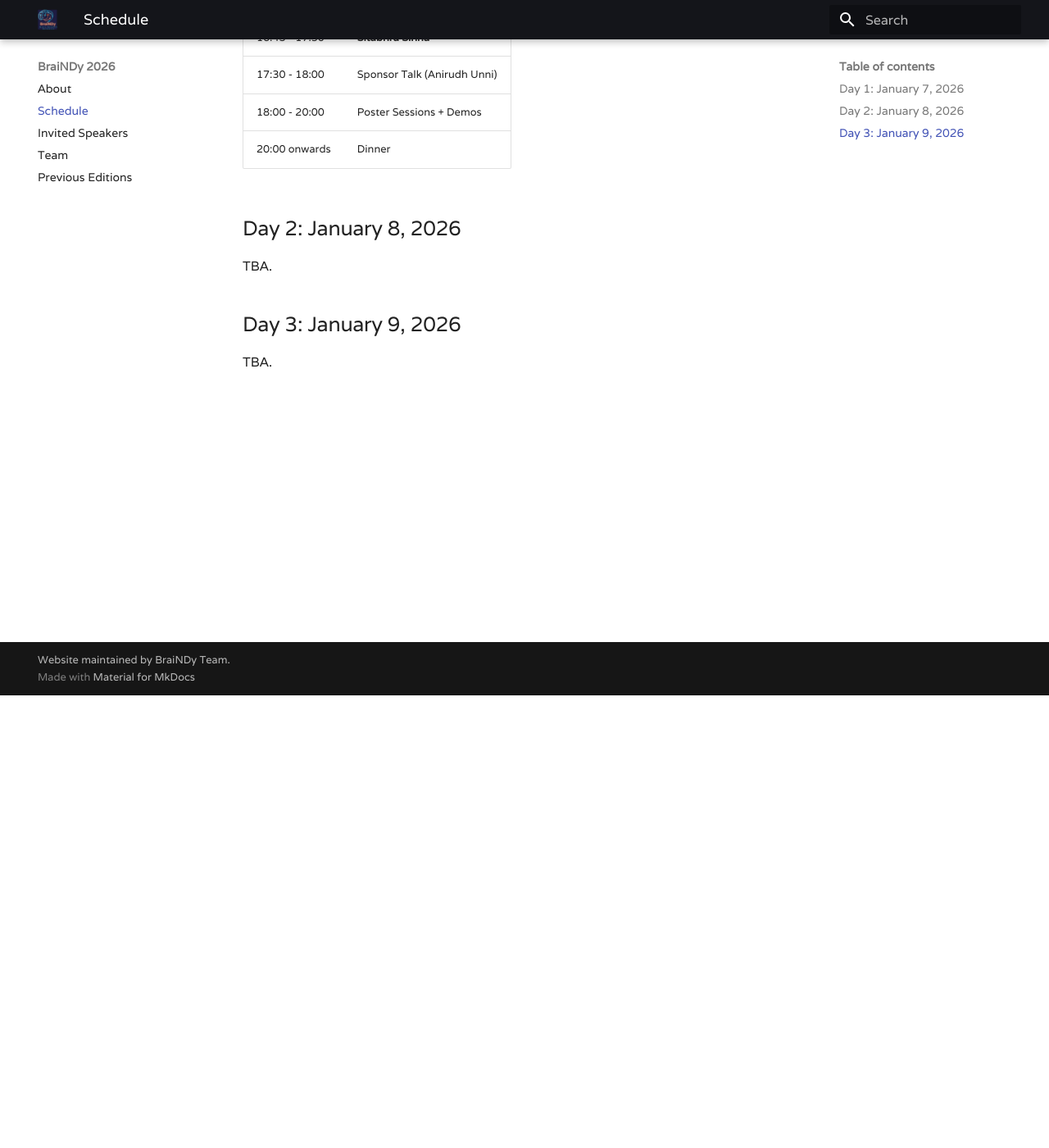
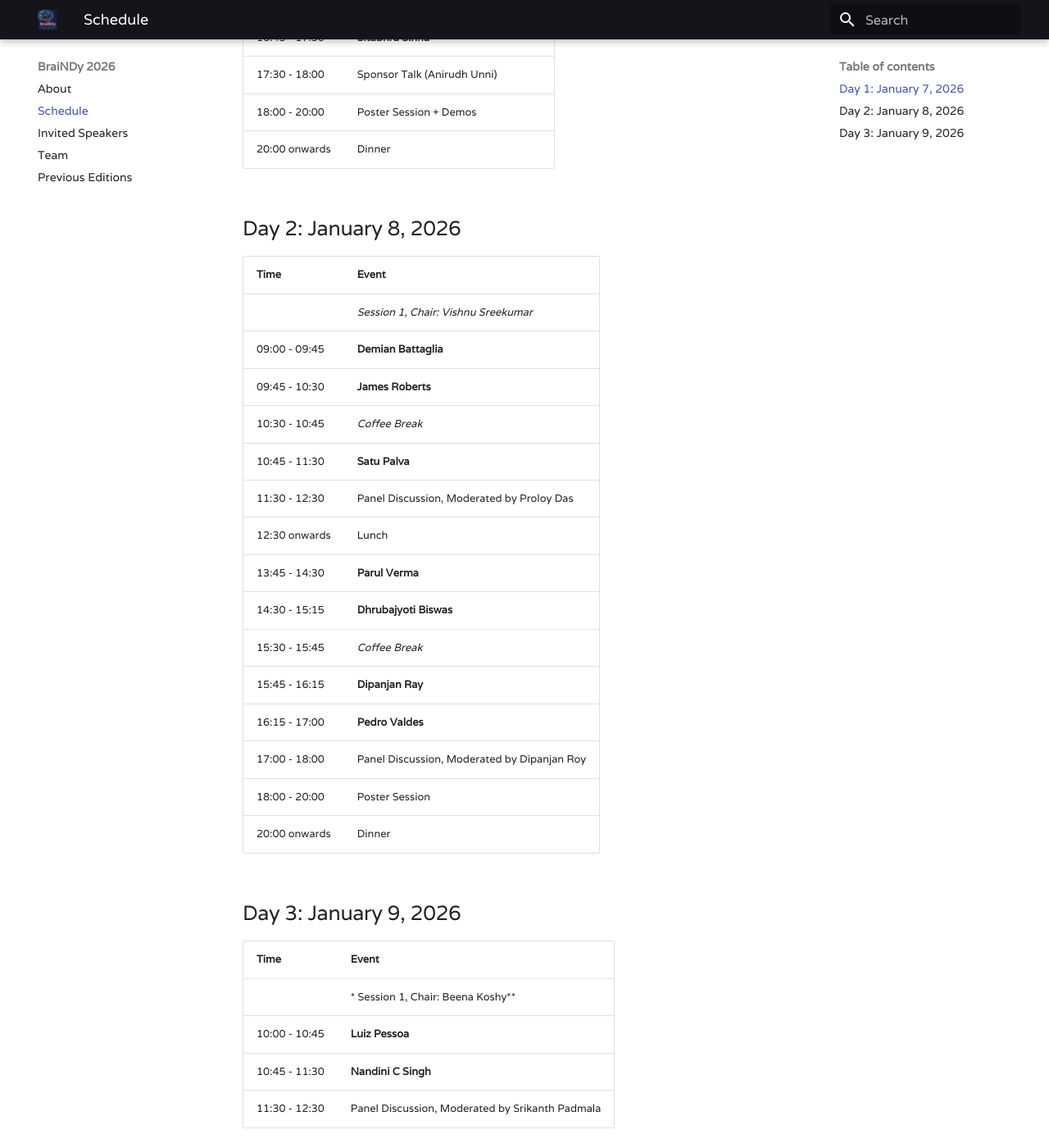
Before and after one commit to BraiNDyMeeting/v2026, an MkDocs documentation site: the page built from docs/schedule.md, in a window 1280 px wide and 1400 px high, scrolled down 552 px. Shown: the whole window at 82% size. Built offline with MkDocs 1.6.1 and Material for MkDocs 9.7.7, drawn with Linux system fonts in a browser that asks for light colours; some of the changed text lies outside the part shown.

Commit message:
Some changes to website

```diff
--- a/docs/schedule.md
+++ b/docs/schedule.md
@@ -9,19 +9,41 @@ The meeting starts on the evening of January 7, 2026. The hotel will start accep
 
 | Time          | Event                           |
 | ----          | ----                            |
-| 14:00 - 15:45 | Registration and Checkin        |
+| 14:00 - 15:45 | Registration, Check-in, and High-Tea        |
 | 15:45 - 16:00 | Opening Comments                |
-|               | *Session A, Chair: Sanjay Jain* |
+|               | *Session 1, Chair: Sanjay Jain* |
 | 16:00 - 16:45 | **Viktor Jirsa**                    |
 | 16:45 - 17:30 | **Sitabhra Sinha**                  |
 | 17:30 - 18:00 | Sponsor Talk (Anirudh Unni)     |
-| 18:00 - 20:00 | Poster Sessions + Demos         |
+| 18:00 - 20:00 | Poster Session + Demos         |
 | 20:00 onwards | Dinner                          |
 
 ## Day 2: January 8, 2026
 
-TBA.
+| Time         | Event             |
+| ---          | ---               |
+|              | *Session 1, Chair: Vishnu Sreekumar* |
+| 09:00 - 09:45 | **Demian Battaglia** |
+| 09:45 - 10:30 | **James Roberts** |
+| 10:30 - 10:45 | *Coffee Break* |
+| 10:45 - 11:30 | **Satu Palva** |
+| 11:30 - 12:30 | Panel Discussion, Moderated by Proloy Das |
+| 12:30 onwards | Lunch |
+| 13:45 - 14:30 | **Parul Verma** |
+| 14:30 - 15:15 | **Dhrubajyoti Biswas** |
+| 15:30 - 15:45 | *Coffee Break* |
+| 15:45 - 16:15 | **Dipanjan Ray** |
+| 16:15 - 17:00 | **Pedro Valdes** |
+| 17:00 - 18:00 | Panel Discussion, Moderated by Dipanjan Roy |
+| 18:00 - 20:00 | Poster Session |
+| 20:00 onwards | Dinner |
+
 
 ## Day 3: January 9, 2026
 
-TBA.
+| Time           | Event                              |
+| ---            | ---                                |
+|                | * Session 1, Chair: Beena Koshy**  |
+| 10:00 - 10:45  | **Luiz Pessoa**                    |
+| 10:45 - 11:30  | **Nandini C Singh**                |
+| 11:30 - 12:30  | Panel Discussion, Moderated by Srikanth Padmala |
```
Also changed, not shown: site/schedule/index.html, site/search/search_index.json.
